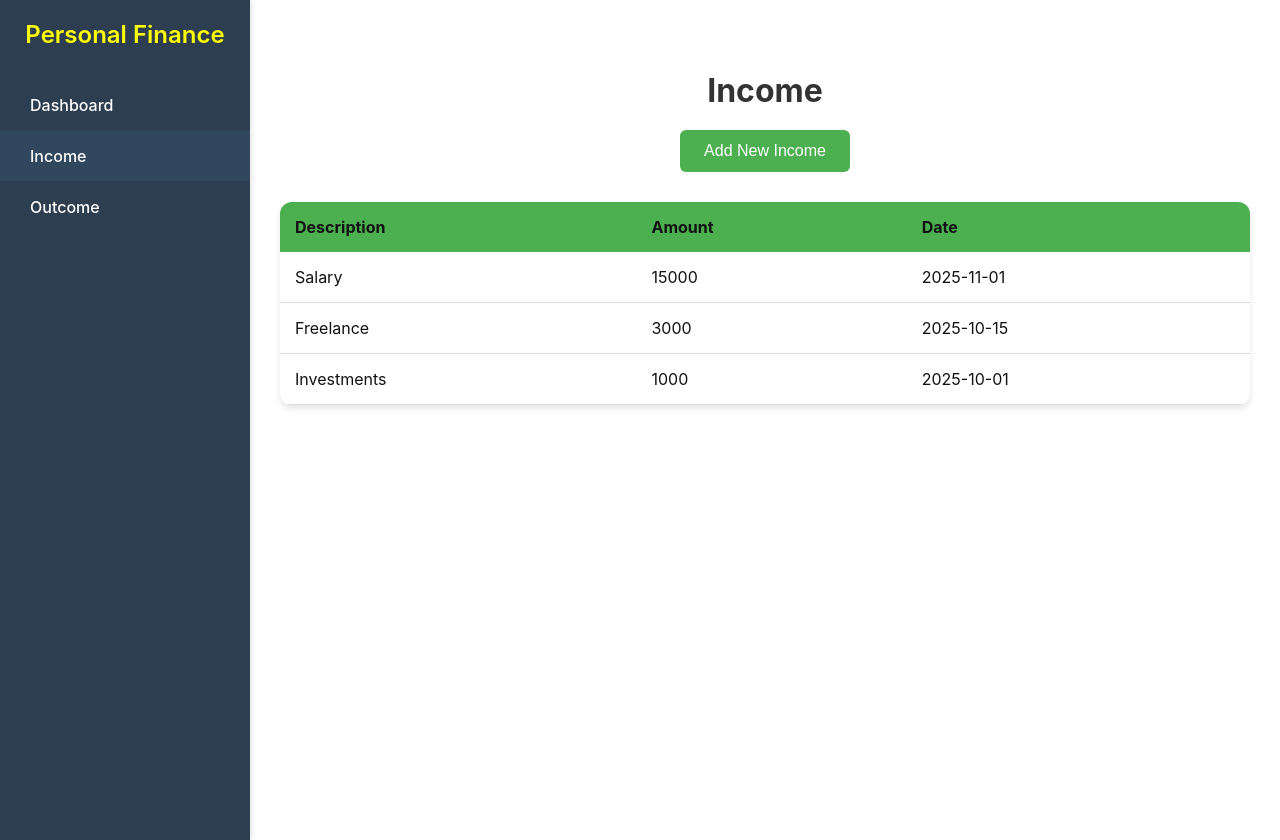
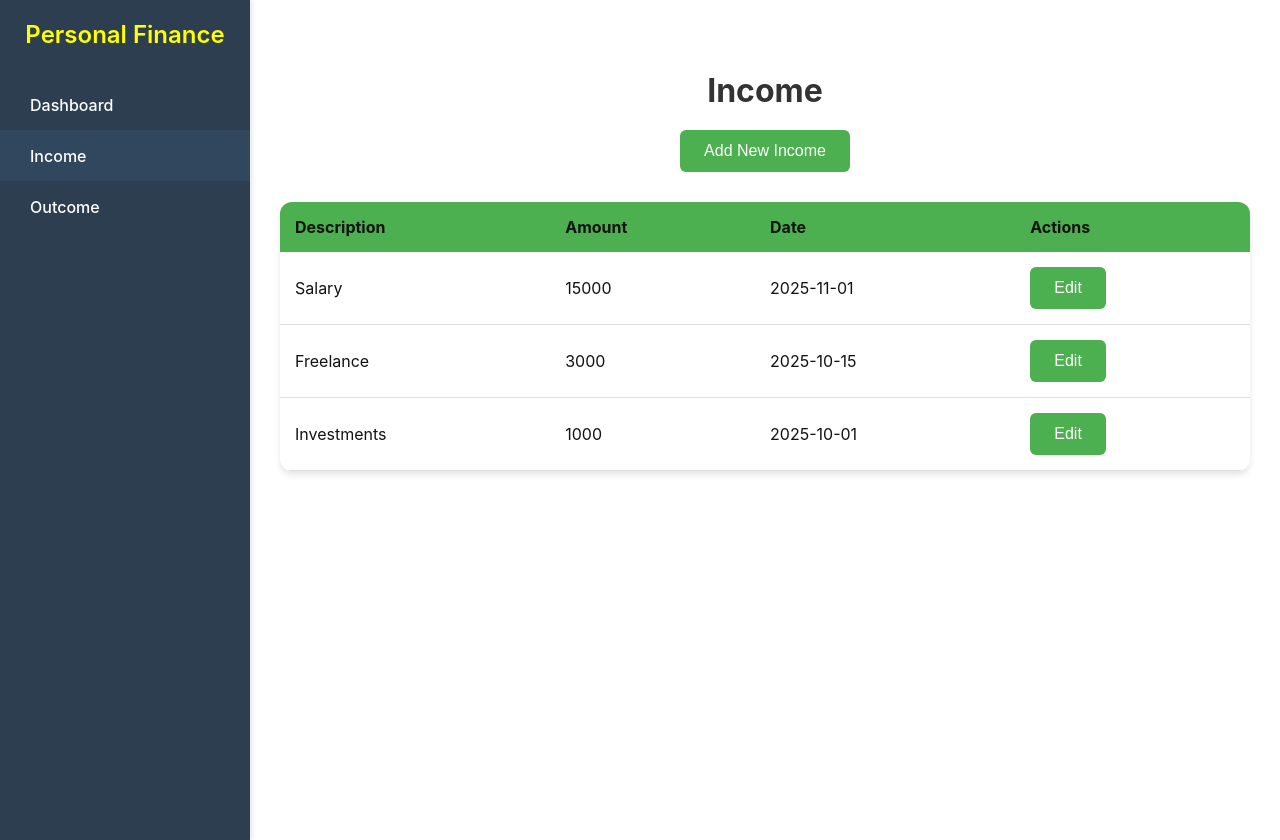
Before and after one commit to jesuspinar/personal-finance, an Angular app: page /income in a window 1280 px wide. Built offline with nearby package versions, Linux system fonts and the light colour scheme.

Commit message:
Add edit button

```diff
--- a/src/app/app.routes.ts
+++ b/src/app/app.routes.ts
@@ -8,6 +8,7 @@ export const routes: Routes = [
   { path: 'dashboard', component: DashboardComponent },
   { path: 'income', component: IncomeComponent },
   { path: 'add-income', component: IncomeFormComponent },
+  { path: 'edit-income', component: IncomeFormComponent },
   { path: 'outcome', component: OutcomeComponent },
   { path: '', redirectTo: '/dashboard', pathMatch: 'full' }
 ];
--- a/src/app/income/income.component.html
+++ b/src/app/income/income.component.html
@@ -1,6 +1,6 @@
 <h1>Income</h1>
 <div class="actions">
-  <button class="btn" routerLink="/add-income" >Add New Income</button>
+  <button class="btn" routerLink="/add-income">Add New Income</button>
 </div>
 <div class="income-list">
   <table>
@@ -9,6 +9,7 @@
         <th>Description</th>
         <th>Amount</th>
         <th>Date</th>
+        <th>Actions</th>
       </tr>
     </thead>
     <tbody>
@@ -17,6 +18,7 @@
         <td>{{ item.description }}</td>
         <td>{{ item.amount }}</td>
         <td>{{ item.date }}</td>
+        <td><button class="btn" [routerLink]="['/edit-income']" [queryParams]="{id:item.id}">Edit</button></td>
       </tr>
       }
     </tbody>
```
